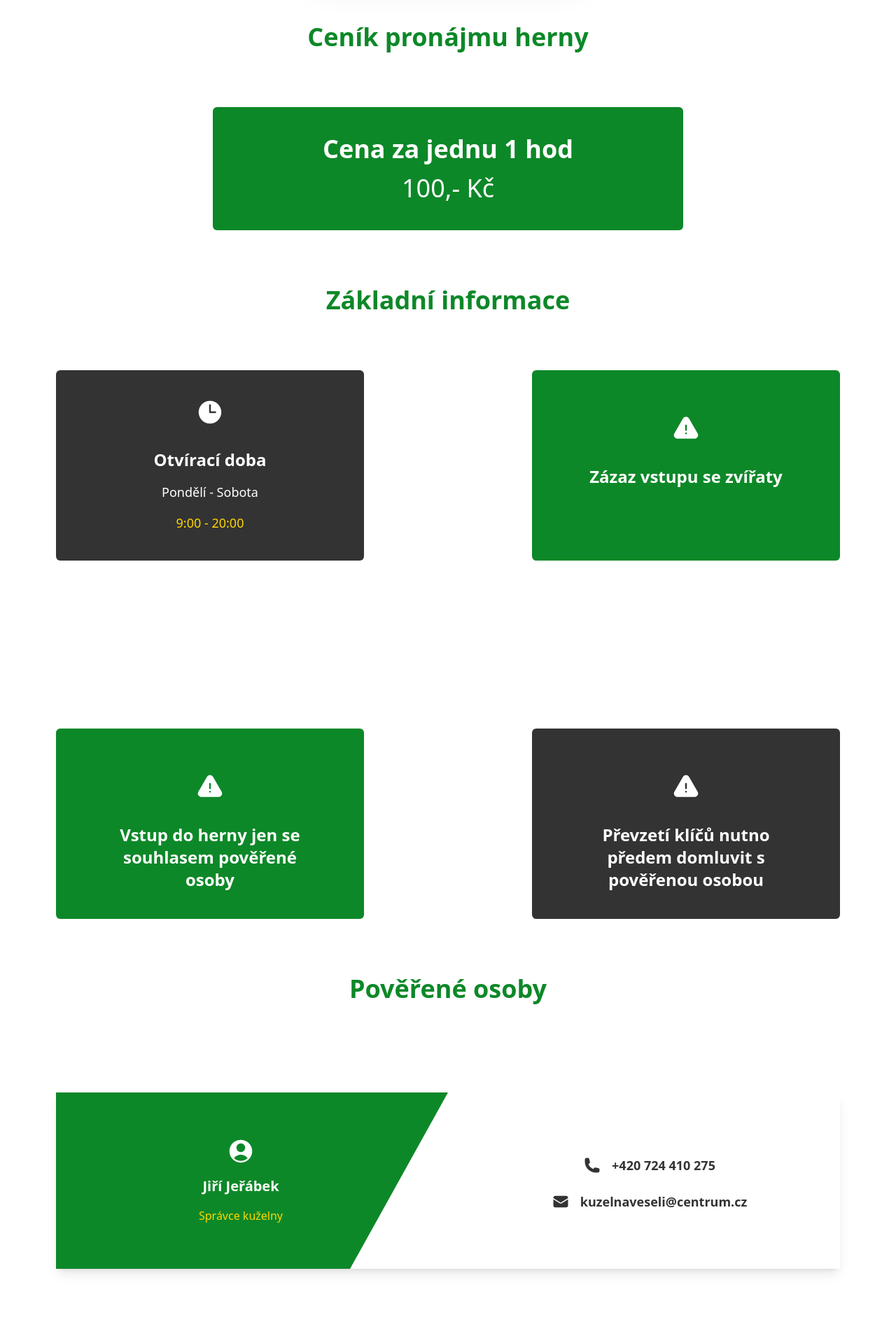
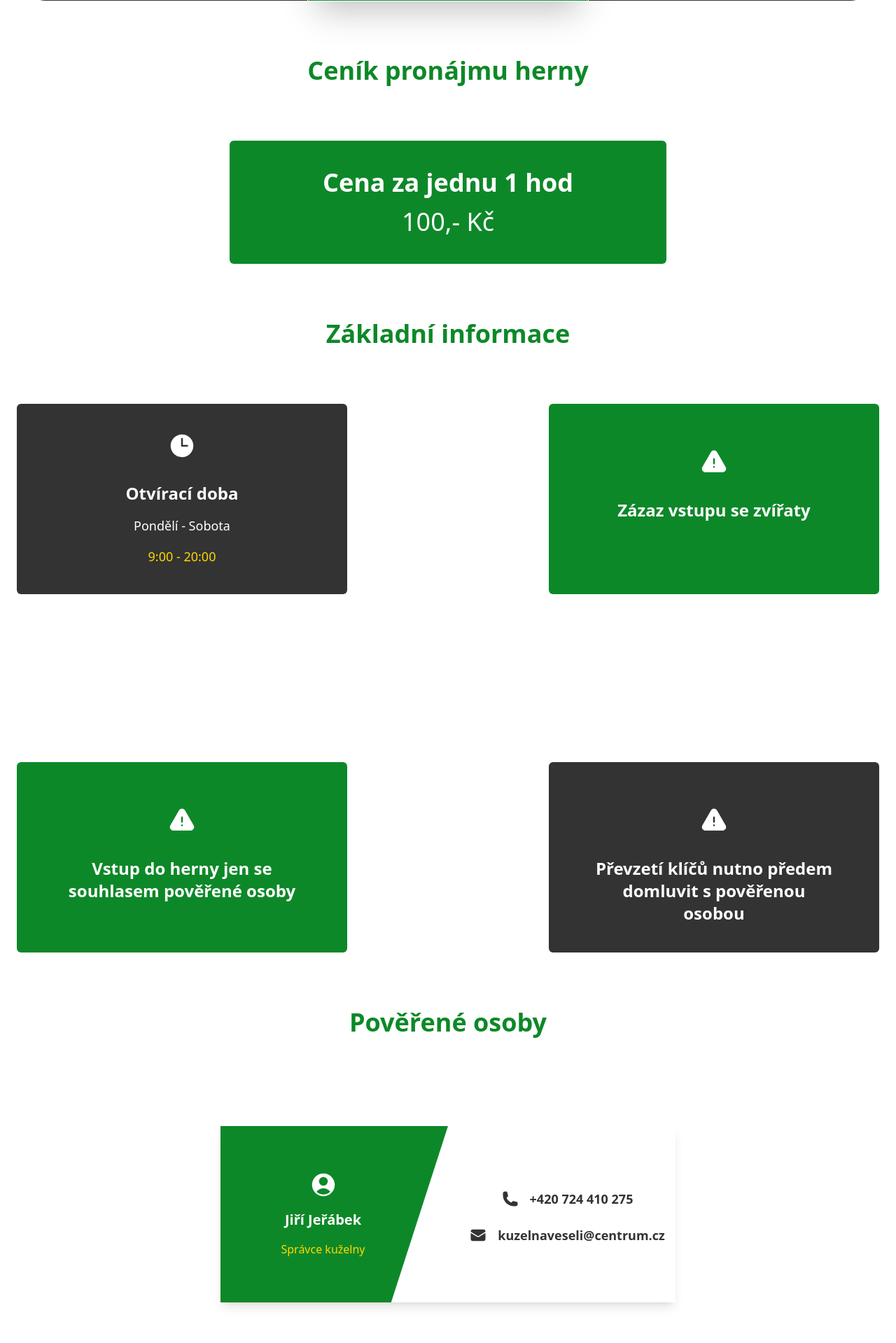
Before and after one commit to Buldozer85/bakalarska_prace_Tomas_Dvorak_2025, a Laravel app: page / in a window 1280 px wide. Shown: the part 2681-4600 px from the top of the page at 70% size. Run offline with Laravel 12, Linux system fonts and the light colour scheme; style sheets or scripts are compiled from the project's sources; some libraries are stand-ins or nearby versions.

Commit message:
reduced max width of containers

```diff
--- a/resources/views/components/web/contact-card.blade.php
+++ b/resources/views/components/web/contact-card.blade.php
@@ -4,7 +4,7 @@
     'phone',
     'email'
 ])
-<div class="flex flex-col sm:flex-row items-center shadow-lg space-y-2">
+<div class="flex flex-col sm:flex-row items-center shadow-lg space-y-2 w-[650px] mx-auto">
     <div class="bg-brand z-30 w-full sm:w-1/2 clip-path py-3 sm:py-16 sm:pr-8 2xl:pr-0 space-y-4 h-full text-white text-center">
         <svg xmlns="http://www.w3.org/2000/svg" viewBox="0 0 24 24" fill="currentColor"
              class="w-10 h-10 2xl:w-12 2xl:h-12 mx-auto ">
--- a/resources/views/components/web/small-conteiner.blade.php
+++ b/resources/views/components/web/small-conteiner.blade.php
@@ -9,7 +9,7 @@
     };
 @endphp
 
-<div {{ $attributes->merge(["class" => $style . " text-center py-10 space-y-8 rounded-md px-16"]) }}>
+<div {{ $attributes->merge(["class" => $style . " text-center py-10 space-y-8 rounded-md px-16 2xl:w-[650px] mx-6 2xl:mx-auto"]) }}>
     @isset($icon)
         {{ $icon }}
     @endisset
--- a/resources/views/web/contact.blade.php
+++ b/resources/views/web/contact.blade.php
@@ -32,10 +32,10 @@
             </div>
         </div>
 
-        <div class="bg-brand flex flex-col md:flex-row md:items-center py-36 md:py-0 px-12 xl:px-36 md:h-[800px] max-md:space-y-4">
+        <div class="bg-brand flex flex-col md:flex-row md:items-center py-36 md:py-0 px-12 xl:px-36 md:h-[800px] max-md:space-y-4 gap-x-4">
 
             <div class="md:flex-1">
-                <h2 class="text-white text-2xl md:text-5xl text-center md:text-left font-bold !leading-snug">Napadl Vás nějaký dotaz?</h2>
+                <h2 class="text-white text-2xl md:text-3xl xl:text-5xl text-center md:text-left font-bold !leading-snug">Napadl Vás nějaký dotaz?</h2>
             </div>
 
             <div class="md:flex-1 ">
--- a/resources/views/web/index.blade.php
+++ b/resources/views/web/index.blade.php
@@ -124,7 +124,7 @@
 
     <h1 class="text-4xl font-bold text-center text-brand mx-6">Ceník pronájmu herny</h1>
 
-    <div class="md:mx-auto max-w-2xl mx-6">
+    <div class="md:mx-auto max-w-2xl mx-6 w-full">
         <x-web.small-conteiner>
             <h3 class="xl:text-4xl text-2xl font-bold">Cena za jednu 1 hod</h3>
             <p class="xl:text-4xl text-2xl font-normal">
@@ -136,7 +136,7 @@
     <h1 class="text-4xl font-bold text-center text-brand mx-6">Základní informace</h1>
 
     <div
-        class="mx-6 sm:mx-auto mt-16 grid max-w-2xl auto-rows-fr grid-cols-1 gap-16 xl:gap-60 sm:mt-20 lg:mx-20 lg:max-w-none lg:grid-cols-2">
+        class="mx-6 sm:mx-auto mt-16 grid max-w-2xl auto-rows-fr grid-cols-1 gap-16 xl:gap-60 sm:mt-20 lg:max-w-none lg:grid-cols-2">
         <x-web.small-conteiner color="black">
             <x-slot:icon>
                 <svg xmlns="http://www.w3.org/2000/svg" viewBox="0 0 24 24" fill="currentColor"
@@ -209,7 +209,7 @@
     <h1 class="text-4xl font-bold text-center text-brand mx-6">Pověřené osoby</h1>
 
     <div
-        class="mx-6 sm:mx-auto mt-16 grid max-w-2xl auto-rows-fr grid-cols-1 gap-16 xl:gap-60 sm:mt-20 lg:mx-20 lg:max-w-none 2xl:grid-cols-2 py-12">
+        class="mx-6 sm:mx-auto mt-16 grid max-w-2xl auto-rows-fr grid-cols-1 gap-16 2xl:gap-60 sm:mt-20 lg:max-w-none 2xl:grid-cols-2 py-12">
             <x-web.contact-card name="Jiří Jeřábek" description="Správce kuželny" phone="+420 724 410 275" email="kuzelnaveseli@centrum.cz"/>
             <x-web.contact-card name="Pavel Danihelka" description="Zástupce správce kuželny" phone="+420 777 575 750" email="kuzelnaveseli@centrum.cz"/>
     </div>
```
